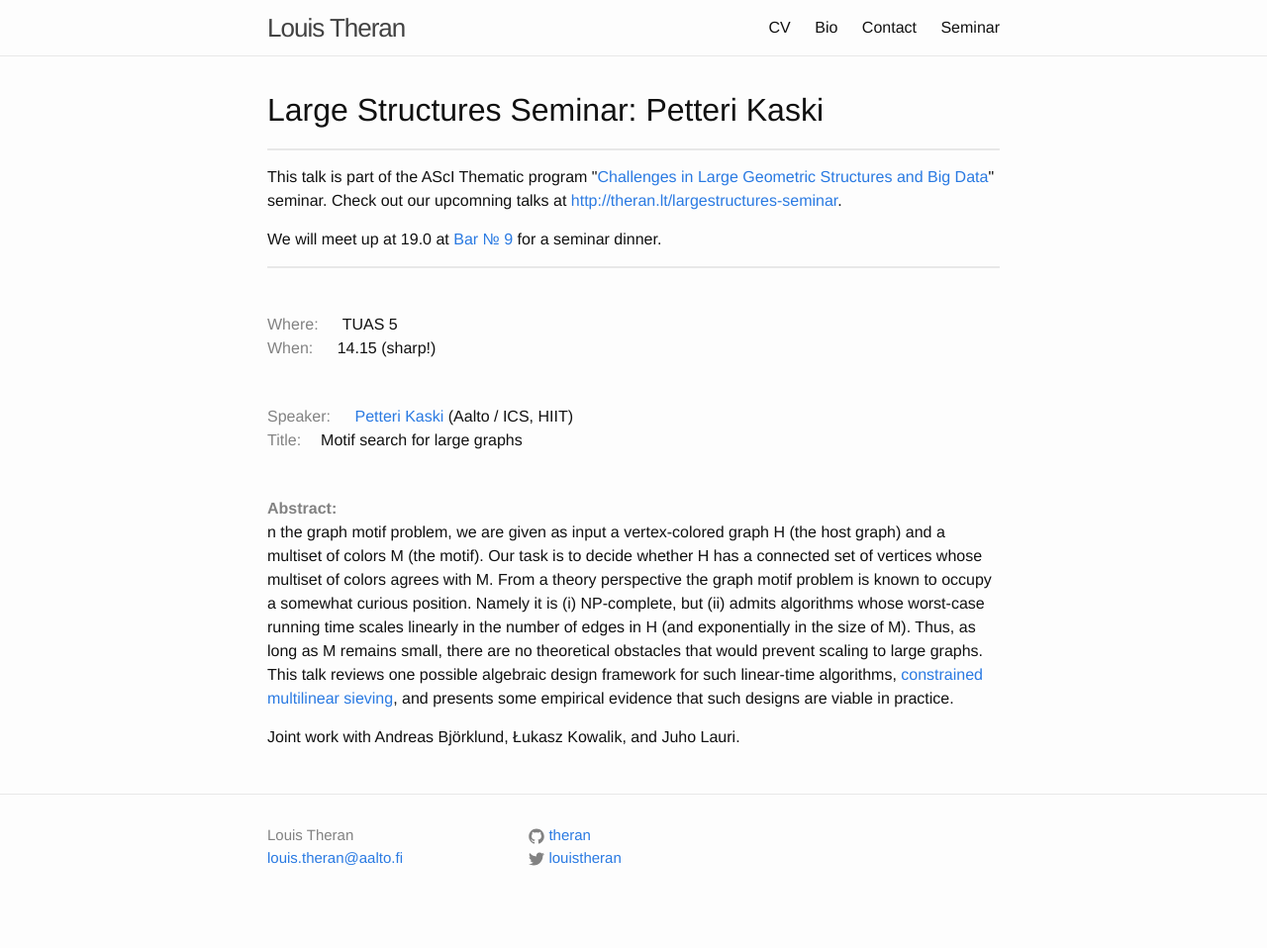
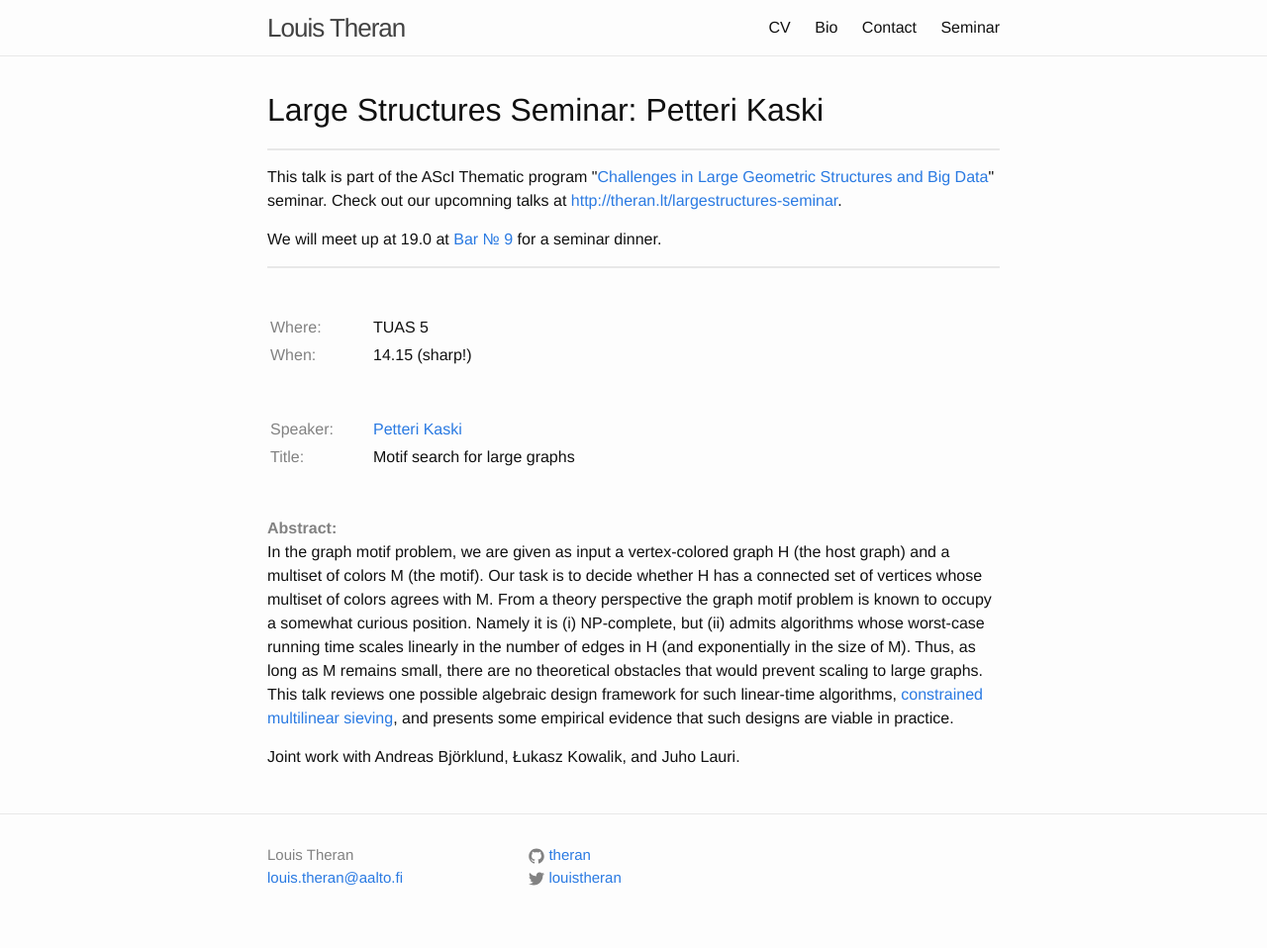
Before and after one commit to theran/theran.github.io, a Jekyll site: the page built from _seminartalks/2014-10-9-kaski.md, in a window 1280 px wide. Shown: the whole page at 99% size. Built offline with Jekyll 4.4.1, drawn with Linux system fonts in a browser that asks for light colours.

Commit message:
Fixed layout regression on home page and switched to tables in seminar talk announce.

```diff
--- a/_layouts/seminartalk.html
+++ b/_layouts/seminartalk.html
@@ -22,15 +22,35 @@ layout: default
         {% endif %}
     </div>
     <div class="seminar-talk-coords">
-        <div class="seminar-talk-place">
-            {{page.talkplace}}
-        </div>
-        <div class="seminar-talk-time">
-            {{page.talktime}}
-        </div>
+        <table>
+            <tr>
+                <td class="seminar-talk-place">Where:</td>
+                <td class="seminar-talk-place">{{page.talkplace}}</td>
+            </tr>
+            <tr>
+                <td class="seminar-talk-time">When:</td>
+                <td class="seminar-talk-time">{{page.talktime}}</td>
+            </tr>
+        </table>
     </div>
     <div class="seminar-talk-data">
-        <div class="seminar-talk-speaker">
+        <table>
+            <tr>
+                <td class="seminar-talk-speaker">Speaker:</td>
+                <td class="seminar-talk-speaker">
+                    {% if page.speakerurl %}
+                        <a href="{{page.speakerurl}}">{{page.speaker}}</a>
+                    {% else %}
+                        {{page.speaker}}
+                    {% endif %}
+                </td>
+            </tr>
+            <tr>
+                <td class="seminar-talk-title">Title:</td>
+                <td class="seminar-talk-time">{{page.talktitle}}</td>
+            </tr>
+        </table>
+        <!-- <div class="seminar-talk-speaker">
             {% if page.speakerurl %}
                 <a href="{{page.speakerurl}}">{{page.speaker}}</a>
             {% else %}
@@ -38,7 +58,7 @@ layout: default
             {% endif %}
             <span class="seminar-talk-speaker-inst">{{page.speakerinst}}</span>
         </div>
-        <div class="seminar-talk-title">{{page.talktitle}}</div>
+        <div class="seminar-talk-title">{{page.talktitle}}</div> -->
     </div>
     <div class="seminar-talk-abstract">
         {{page.content}}
--- a/_sass/_layout.scss
+++ b/_sass/_layout.scss
@@ -405,7 +405,7 @@ h1.paper-title {
 /**
  * Short bio
  */
-bio.short-bio {
+.short-bio {
     display: block;
     clear: right;
 }
@@ -463,26 +463,23 @@ bio.short-bio {
 .seminar-talk-coords {
     margin-top: 1.5 * $spacing-unit;
 
-    .seminar-talk-place:before {
+    td.seminar-talk-place:first-child {
         color: $grey-color;
-        content: "Where:";
-        padding-right: 20px;
+        width: 100px;
     }
 
-    .seminar-talk-time:before {
+    td.seminar-talk-time:first-child {
         color: $grey-color;
-        content: "When:";
-        padding-right: 20px;
+        width: 100px;
     }
 }
 
 .seminar-talk-data {
     margin-top: 1.5 * $spacing-unit;
 
-    .seminar-talk-speaker:before {
+    td.seminar-talk-speaker:first-child {
         color: $grey-color;
-        content: "Speaker:";
-        padding-right: 20px;
+        width: 100px;
     }
 
     .seminar-talk-speaker-inst:before {
@@ -493,10 +490,9 @@ bio.short-bio {
         content: ")";
     }
 
-    .seminar-talk-title:before {
+    .seminar-talk-title:first-child{
         color: $grey-color;
-        content: "Title:";
-        padding-right: 20px;
+        width: 100px;
     }
 }
 
--- a/_seminartalks/2014-10-9-kaski.md
+++ b/_seminartalks/2014-10-9-kaski.md
@@ -14,7 +14,7 @@ dinnerurl: http://bar9.net
 title: "Large Structures Seminar - Petteri Kaski"
 ---
 
-n the graph motif problem, we are given as input a vertex-colored graph H
+In the graph motif problem, we are given as input a vertex-colored graph H
 (the host graph) and a multiset of colors M (the motif). Our task is to decide
 whether H has a connected set of vertices whose multiset of colors agrees
 with M. From a theory perspective the graph motif problem is known to
```
